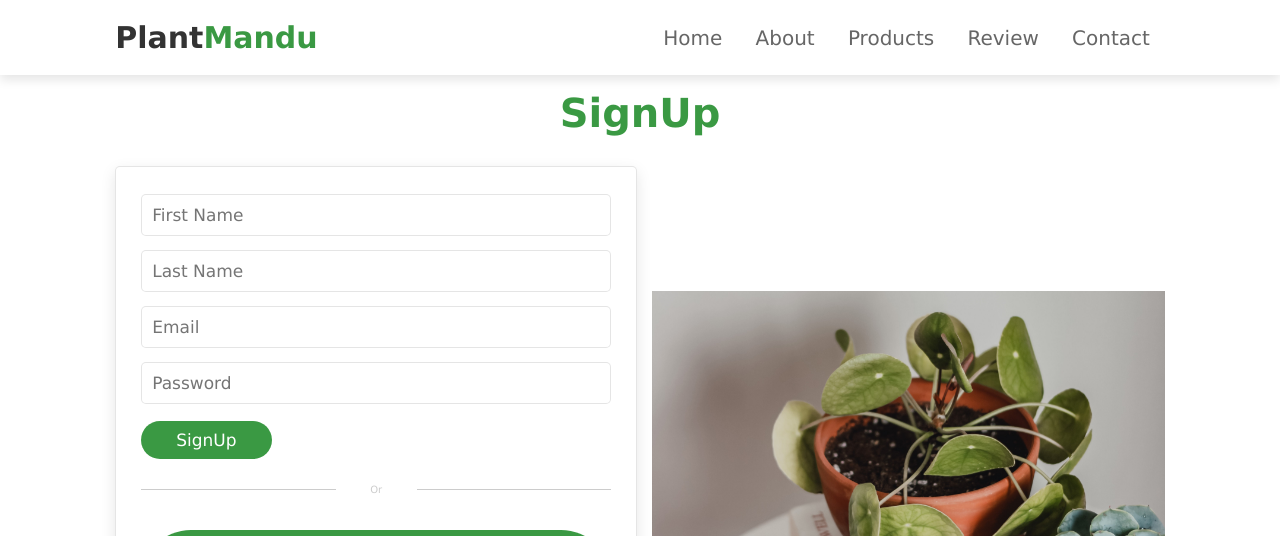
After one commit to jeenamaharjan/Plant-Mandu, a PHP site: page /signup.html in a window 1280 px wide. The commit adds this page. Shown: the top 536 px of the page. Run offline with PHP 8.4, Linux system fonts and the light colour scheme.

Commit message:
signup page added

```diff
--- a/css/style.css
+++ b/css/style.css
@@ -46,6 +46,7 @@ section{
     padding:.9rem 3.5rem;
     cursor: pointer;
     font-size: 1.7rem;
+    text-align: center;
 }
 
 .btn:hover{
@@ -473,6 +474,24 @@ header .fa-bars{
     color:#444;
 }
 
+.line-separator {
+    background-color: #ccc;
+    flex-grow: 5;
+    height: 1px
+}
+
+.or-label {
+    flex-grow: 1;
+    margin: 0 15px;
+    text-align: center
+}
+
+.or-container {
+    align-items: center;
+    color: #ccc;
+    display: flex;
+    margin: 25px 0
+}
 
 
 
--- /dev/null
+++ b/signup.html
@@ -0,0 +1,179 @@
+<!DOCTYPE html>
+<html lang="en">
+<head>
+    <meta charset="UTF-8">
+    <meta http-equiv="X-UA-Compatible" content="IE=edge">
+    <meta name="viewport" content="width=device-width, initial-scale=1.0">
+    <title>PlantMandu SignUp </title>
+
+    <!-- font awesome cdn link  -->
+    <link rel="stylesheet" href="https://cdnjs.cloudflare.com/ajax/libs/font-awesome/5.15.3/css/all.min.css">
+
+    <!-- custom css file link  -->
+    <link rel="stylesheet" href="css/style.css">
+
+    <!-- Validate jss file -->
+
+</head>
+<body>
+
+<!-- header section starts  -->
+
+<header>
+
+    <input type="checkbox" name="" id="toggler">
+    <label for="toggler" class="fas fa-bars"></label>
+
+    <a href="index.php" class="logo">Plant<span>Mandu</span></a>
+
+    <nav class="navbar">
+        <a href="index.php">home</a>
+        <a href="index.html">about</a>
+        <a href="index.html">products</a>
+        <a href="index.html">review</a>
+        <a href="index.html">contact</a>
+    </nav>
+
+    <!-- <div class="icons">
+        <a href="#" class="fas fa-heart"></a>
+        <a href="login.html" class="fas fa-shopping-cart"></a>
+        <a href="login.html" class="fas fa-user"></a>
+    </div> -->
+
+</header>
+
+<!-- header section ends -->
+
+<!-- signup section starts  -->
+
+<section class="login contact" id="contact">
+
+    <h1 class="heading"> <span>SignUp</span></h1>
+
+
+    <div class="row">
+
+        <form action="">
+            <input type="text" placeholder="First Name" class="box">
+            <input type="text" placeholder="Last Name" class="box">
+            <input type="email" placeholder="Email" class="box">
+            <input type="password" placeholder="Password" class="box">
+
+            <input type="submit" value="SignUp" class="btn">
+
+            <div class="or-container">
+                <div class="line-separator"></div>
+                <div class="or-label">or</div>
+                <div class="line-separator"></div>
+            </div>
+            <div class="row">
+            <div class="col-md-12"> <a class="btn btn-lg btn-google btn-block text-uppercase btn-outline" href="#"><img src="https://img.icons8.com/color/16/000000/google-logo.png"> Signup Using Google</a> </div>
+            </div> <br>
+            <p class="text-inverse text-center">Already have an account? <a href="login.php" data-abc="true">Login</a></p>
+
+        </form>
+
+        <div class="image">
+            <img src="images/signup-img.jpg" alt="">
+        </div>
+
+    </div>
+
+</section>
+<!-- to hide password unless toggled -->
+<script>
+    function myFunction() {
+  var x = document.getElementById("password");
+  if (x.type === "password") {
+    x.type = "text";
+  } else {
+    x.type = "password";
+  }
+}
+</script>
+
+<!-- jQuery and Ajax to validate user credentials
+<script src="https://ajax.googleapis.com/ajax/libs/jquery/3.6.0/jquery.min.js"></script>
+<script language="javascript">
+$(function() {
+// set a event handler to the button
+  $("#submit").click(function() {
+    // Retrieving form data
+    var email = $("#email").val();
+    var pass = $("#password").val();
+
+    // Sending form data to the server side php script.
+    $.ajax({
+        type: "POST",
+        url: "check_records.php",
+        data: { email:email, password:password }
+    }).done(function( data ) {
+
+        // Now the output from PHP is set to 'data'.
+        // Check if the 'data' contains 'OK' or 'NG'
+        if (data.indexOf("OK") >= 0){
+           alert("Login Successed.");
+            //location.href = "ok.html";
+
+        }else if(data.indexOf("NG") >= 0){
+            alert("Login Faild.");
+            //location.href = "ng.html";
+        }
+    });
+  });
+});
+</script> -->
+
+
+
+
+<!-- signup section ends -->
+
+
+<!-- footer section starts  -->
+
+<section class="footer">
+
+    <div class="box-container">
+
+        <div class="box">
+            <h3>quick links</h3>
+            <a href="#">home</a>
+            <a href="#">about</a>
+            <a href="#">products</a>
+            <a href="#">review</a>
+            <a href="#">contact</a>
+        </div>
+
+        <div class="box">
+            <h3>extra links</h3>
+            <a href="#">my account</a>
+            <a href="#">my order</a>
+            <a href="#">my favorite</a>
+        </div>
+
+        <div class="box">
+            <h3>locations</h3>
+            <a href="#">Kathmandu</a>
+            <a href="#">Pokhara</a>
+            <a href="#">Chitwan</a>
+            <a href="#">Butwal</a>
+        </div>
+
+        <div class="box">
+            <h3>contact info</h3>
+            <a href="#">+981234567</a>
+            <a href="#">plantmandu@gmail.com</a>
+            <a href="#">Kathmandu, Nepal - 44600</a>
+           <!-- <img src="images/payment.png" alt="">-->
+        </div>
+
+    </div>
+
+    <div class="credit"> Copyright @ 2022 PlantMandu</div>
+
+</section>
+
+<!-- footer section ends -->
+</body>
+</html>
```
Also changed, not shown: images/signup-img.jpg (added).
